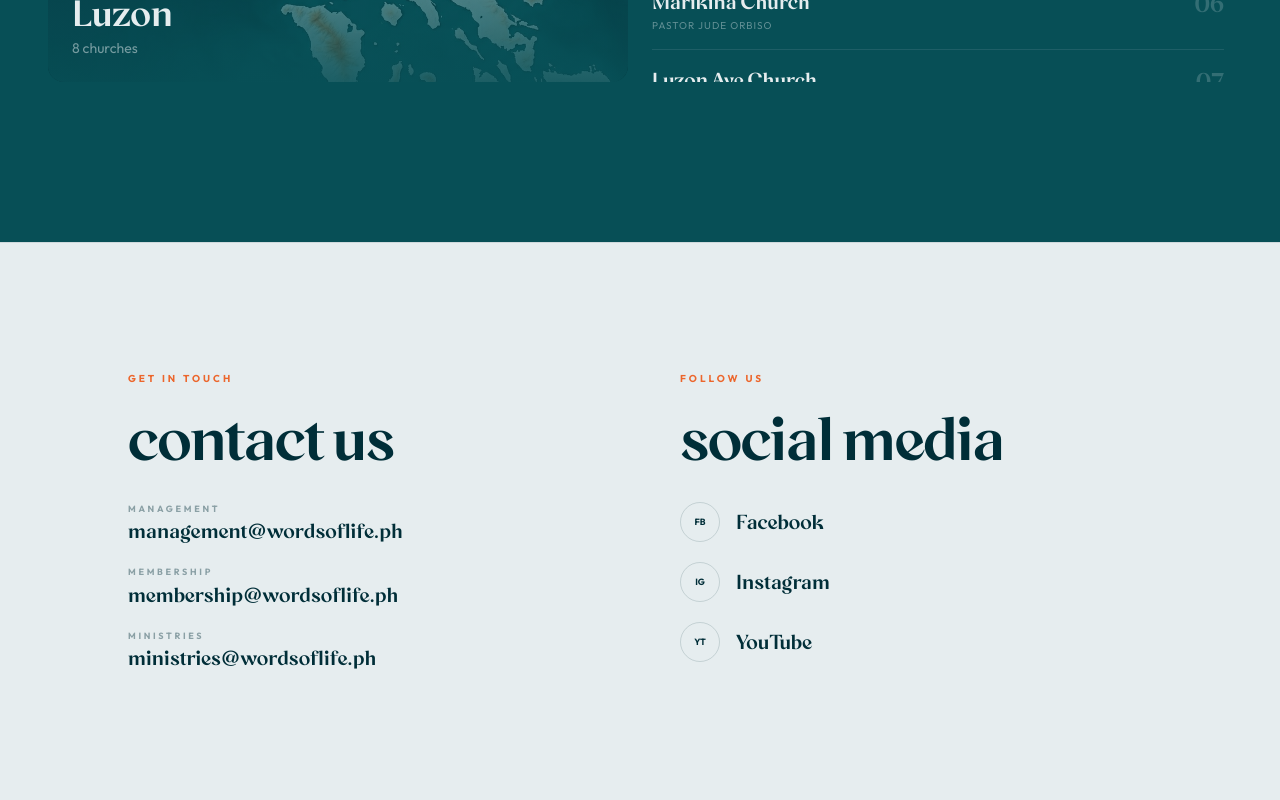
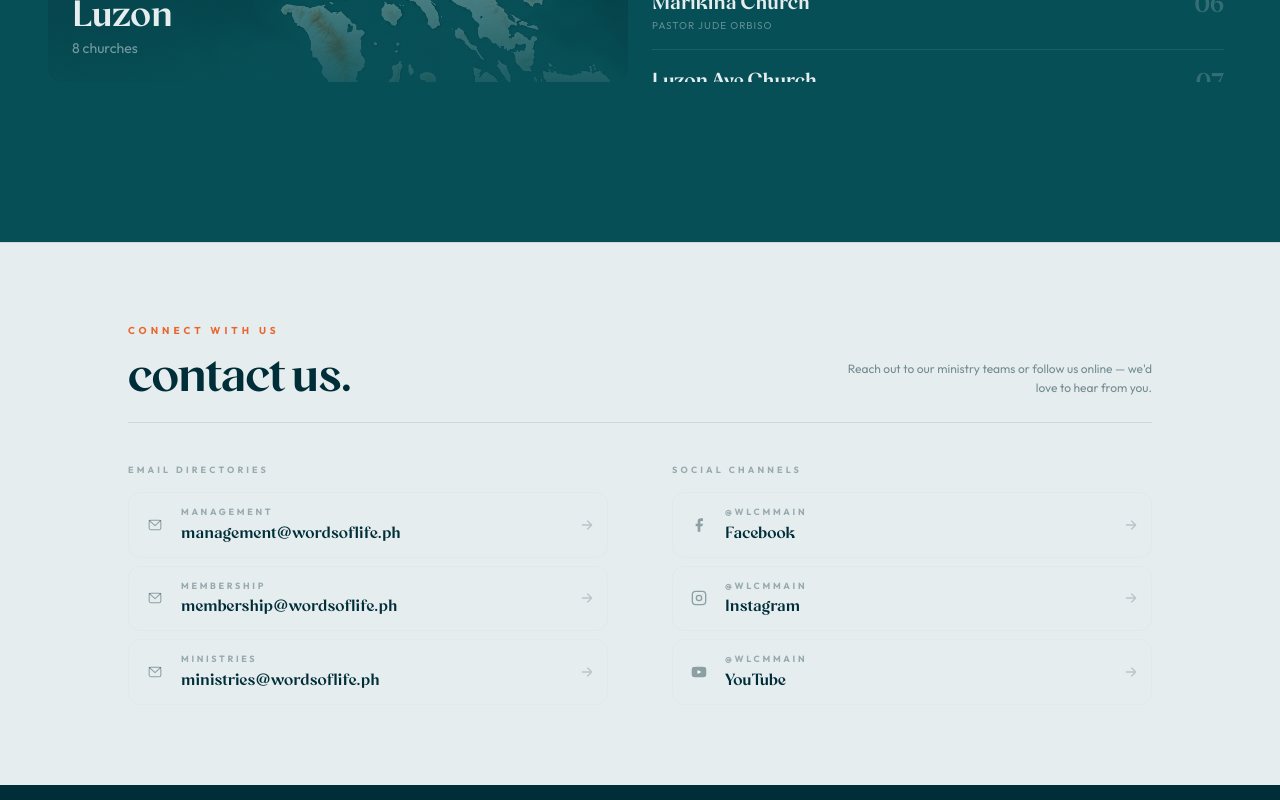
Before and after one commit to Alphaexplora-Church/WLCM-react-ui, a React (Vite) app: page /about in a window 1280 px wide. Shown: the part 3035-3835 px from the top of the page. Built offline with nearby package versions, Linux system fonts and the light colour scheme.

Commit message:
contact us footer in about page

```diff
--- a/src/pages/AboutUs.tsx
+++ b/src/pages/AboutUs.tsx
@@ -1,7 +1,7 @@
 import { useEffect, useRef } from 'react';
 import { useLocation } from 'react-router-dom';
 import Lenis from '@studio-freight/lenis';
-import { useInView } from 'framer-motion';
+import { useInView, motion } from 'framer-motion';
 
 // IMPORTS
 import Navigation from '../components/Navigation';
@@ -72,43 +72,158 @@ export default function AboutUs() {
         </div>
 
         {/* Contact & Social */}
-        <section id="contact" className="bg-soft-linen py-20 md:py-32 px-6 md:px-24 border-t border-midnight-teal/10">
-          <div className="max-w-5xl mx-auto grid grid-cols-1 md:grid-cols-2 gap-14 md:gap-20">
+        <section id="contact" className="bg-soft-linen py-14 md:py-20 px-6 md:px-24 border-t border-midnight-teal/10 overflow-hidden">
+
+          {/* Section Header */}
+          <div className="max-w-5xl mx-auto mb-8 md:mb-10">
+            <motion.span
+              initial={{ opacity: 0, y: -10 }}
+              whileInView={{ opacity: 1, y: 0 }}
+              viewport={{ once: true }}
+              className="text-harvest-orange uppercase tracking-[0.4em] text-[10px] font-bold mb-3 block"
+            >
+              Connect With Us
+            </motion.span>
+            <div className="flex flex-col md:flex-row md:items-end md:justify-between gap-6">
+              <motion.h2
+                initial={{ opacity: 0, y: 20 }}
+                whileInView={{ opacity: 1, y: 0 }}
+                viewport={{ once: true }}
+                transition={{ delay: 0.1 }}
+                className="font-serif text-3xl md:text-5xl text-midnight-teal lowercase tracking-tight leading-[0.9]"
+              >
+                Contact us.
+              </motion.h2>
+              <motion.p
+                initial={{ opacity: 0 }}
+                whileInView={{ opacity: 1 }}
+                viewport={{ once: true }}
+                transition={{ delay: 0.2 }}
+                className="font-sans text-xs text-midnight-teal/50 max-w-xs leading-relaxed md:text-right"
+              >
+                Reach out to our ministry teams or follow us online — we'd love to hear from you.
+              </motion.p>
+            </div>
+            <motion.div
+              initial={{ scaleX: 0 }}
+              whileInView={{ scaleX: 1 }}
+              viewport={{ once: true }}
+              transition={{ delay: 0.25, duration: 0.8, ease: [0.77, 0, 0.175, 1] }}
+              style={{ originX: 0 }}
+              className="mt-6 h-px bg-midnight-teal/10"
+            />
+          </div>
+
+          {/* Grid */}
+          <div className="max-w-5xl mx-auto grid grid-cols-1 md:grid-cols-2 gap-8 md:gap-16">
+
+            {/* Contact */}
             <div>
-              <span className="text-harvest-orange uppercase tracking-[0.3em] text-[10px] font-bold mb-6 block">Get in Touch</span>
-              <h2 className="font-serif text-4xl md:text-6xl text-midnight-teal lowercase tracking-tight mb-8">Contact Us</h2>
-              <div className="flex flex-col gap-5">
+              <span className="font-sans text-[9px] uppercase tracking-[0.35em] text-midnight-teal/35 font-bold mb-4 block">
+                Email Directories
+              </span>
+              <div className="flex flex-col gap-2">
                 {[
                   { label: "Management", email: "management@wordsoflife.ph" },
                   { label: "Membership", email: "membership@wordsoflife.ph" },
                   { label: "Ministries", email: "ministries@wordsoflife.ph" },
-                ].map((c) => (
-                  <a key={c.email} href={`mailto:${c.email}`} className="group flex flex-col gap-0.5">
-                    <span className="font-sans text-[9px] uppercase tracking-[0.3em] text-midnight-teal/40 font-bold">{c.label}</span>
-                    <span className="font-serif text-xl text-midnight-teal group-hover:text-harvest-orange transition-colors">{c.email}</span>
-                  </a>
+                ].map((c, i) => (
+                  <motion.a
+                    key={c.email}
+                    href={`mailto:${c.email}`}
+                    initial={{ opacity: 0, x: -16 }}
+                    whileInView={{ opacity: 1, x: 0 }}
+                    viewport={{ once: true }}
+                    transition={{ delay: 0.1 + i * 0.08 }}
+                    className="group flex items-center gap-3 p-3 rounded-xl border border-midnight-teal/8 hover:border-harvest-orange/40 hover:bg-harvest-orange/4 transition-all duration-300"
+                  >
+                    {/* Mail icon */}
+                    <div className="shrink-0 w-7 h-7 rounded-lg bg-midnight-teal/6 flex items-center justify-center group-hover:bg-harvest-orange/12 transition-colors duration-300">
+                      <svg className="w-3.5 h-3.5 text-midnight-teal/40 group-hover:text-harvest-orange transition-colors duration-300" viewBox="0 0 24 24" fill="none" stroke="currentColor" strokeWidth="1.8" strokeLinecap="round" strokeLinejoin="round">
+                        <rect x="2" y="4" width="20" height="16" rx="3" />
+                        <polyline points="2,4 12,13 22,4" />
+                      </svg>
+                    </div>
+                    <div className="flex flex-col gap-0.5 min-w-0">
+                      <span className="font-sans text-[9px] uppercase tracking-[0.3em] text-midnight-teal/35 font-bold">{c.label}</span>
+                      <span className="font-serif text-sm md:text-base text-midnight-teal group-hover:text-harvest-orange transition-colors duration-300 truncate">{c.email}</span>
+                    </div>
+                    {/* Arrow */}
+                    <svg className="w-4 h-4 text-midnight-teal/20 group-hover:text-harvest-orange group-hover:translate-x-1 transition-all duration-300 ml-auto shrink-0" viewBox="0 0 24 24" fill="none" stroke="currentColor" strokeWidth="2" strokeLinecap="round" strokeLinejoin="round">
+                      <path d="M5 12h14M13 6l6 6-6 6" />
+                    </svg>
+                  </motion.a>
                 ))}
               </div>
             </div>
+
+            {/* Social */}
             <div>
-              <span className="text-harvest-orange uppercase tracking-[0.3em] text-[10px] font-bold mb-6 block">Follow Us</span>
-              <h2 className="font-serif text-4xl md:text-6xl text-midnight-teal lowercase tracking-tight mb-8">Social Media</h2>
-              <div className="flex flex-col gap-5">
+              <span className="font-sans text-[9px] uppercase tracking-[0.35em] text-midnight-teal/35 font-bold mb-4 block">
+                Social Channels
+              </span>
+              <div className="flex flex-col gap-2">
                 {[
-                  { label: "Facebook", url: "https://www.facebook.com/WLCMMain", icon: "FB" },
-                  { label: "Instagram", url: "https://www.instagram.com/wlcmmain/", icon: "IG" },
-                  { label: "YouTube", url: "https://www.youtube.com/@WLCMMain", icon: "YT" },
-                ].map((s) => (
-                  <a key={s.label} href={s.url} target="_blank" rel="noopener noreferrer"
-                    className="group flex items-center gap-4">
-                    <div className="w-10 h-10 rounded-full border border-midnight-teal/15 flex items-center justify-center group-hover:border-harvest-orange group-hover:bg-harvest-orange transition-all duration-300">
-                      <span className="font-sans text-[9px] font-bold text-midnight-teal group-hover:text-white transition-colors uppercase">{s.icon}</span>
+                  {
+                    label: "Facebook",
+                    handle: "@WLCMMain",
+                    url: "https://www.facebook.com/WLCMMain",
+                    icon: (
+                      <svg className="w-4 h-4" viewBox="0 0 24 24" fill="currentColor">
+                        <path d="M18 2h-3a5 5 0 0 0-5 5v3H7v4h3v8h4v-8h3l1-4h-4V7a1 1 0 0 1 1-1h3z" />
+                      </svg>
+                    ),
+                  },
+                  {
+                    label: "Instagram",
+                    handle: "@wlcmmain",
+                    url: "https://www.instagram.com/wlcmmain/",
+                    icon: (
+                      <svg className="w-4 h-4" viewBox="0 0 24 24" fill="none" stroke="currentColor" strokeWidth="2" strokeLinecap="round" strokeLinejoin="round">
+                        <rect x="2" y="2" width="20" height="20" rx="5" ry="5" />
+                        <circle cx="12" cy="12" r="4" />
+                        <circle cx="17.5" cy="6.5" r="0.5" fill="currentColor" stroke="none" />
+                      </svg>
+                    ),
+                  },
+                  {
+                    label: "YouTube",
+                    handle: "@WLCMMain",
+                    url: "https://www.youtube.com/@WLCMMain",
+                    icon: (
+                      <svg className="w-4 h-4" viewBox="0 0 24 24" fill="currentColor">
+                        <path d="M22.54 6.42a2.78 2.78 0 0 0-1.95-1.96C18.88 4 12 4 12 4s-6.88 0-8.59.46A2.78 2.78 0 0 0 1.46 6.42 29 29 0 0 0 1 12a29 29 0 0 0 .46 5.58A2.78 2.78 0 0 0 3.41 19.6C5.12 20 12 20 12 20s6.88 0 8.59-.46a2.78 2.78 0 0 0 1.95-1.95A29 29 0 0 0 23 12a29 29 0 0 0-.46-5.58z" />
+                        <polygon points="9.75,15.02 15.5,12 9.75,8.98 9.75,15.02" fill="white" />
+                      </svg>
+                    ),
+                  },
+                ].map((s, i) => (
+                  <motion.a
+                    key={s.label}
+                    href={s.url}
+                    target="_blank"
+                    rel="noopener noreferrer"
+                    initial={{ opacity: 0, x: -16 }}
+                    whileInView={{ opacity: 1, x: 0 }}
+                    viewport={{ once: true }}
+                    transition={{ delay: 0.1 + i * 0.08 }}
+                    className="group flex items-center gap-3 p-3 rounded-xl border border-midnight-teal/8 hover:border-harvest-orange/40 hover:bg-harvest-orange/4 transition-all duration-300"
+                  >
+                    <div className="shrink-0 w-7 h-7 rounded-lg bg-midnight-teal/6 flex items-center justify-center text-midnight-teal/40 group-hover:bg-harvest-orange group-hover:text-white transition-all duration-300">
+                      {s.icon}
                     </div>
-                    <span className="font-serif text-xl text-midnight-teal group-hover:text-harvest-orange transition-colors">{s.label}</span>
-                  </a>
+                    <div className="flex flex-col gap-0.5">
+                      <span className="font-sans text-[9px] uppercase tracking-[0.3em] text-midnight-teal/35 font-bold">{s.handle}</span>
+                      <span className="font-serif text-sm md:text-base text-midnight-teal group-hover:text-harvest-orange transition-colors duration-300">{s.label}</span>
+                    </div>
+                    <svg className="w-4 h-4 text-midnight-teal/20 group-hover:text-harvest-orange group-hover:translate-x-1 transition-all duration-300 ml-auto shrink-0" viewBox="0 0 24 24" fill="none" stroke="currentColor" strokeWidth="2" strokeLinecap="round" strokeLinejoin="round">
+                      <path d="M5 12h14M13 6l6 6-6 6" />
+                    </svg>
+                  </motion.a>
                 ))}
               </div>
             </div>
+
           </div>
         </section>
       </main>
```
